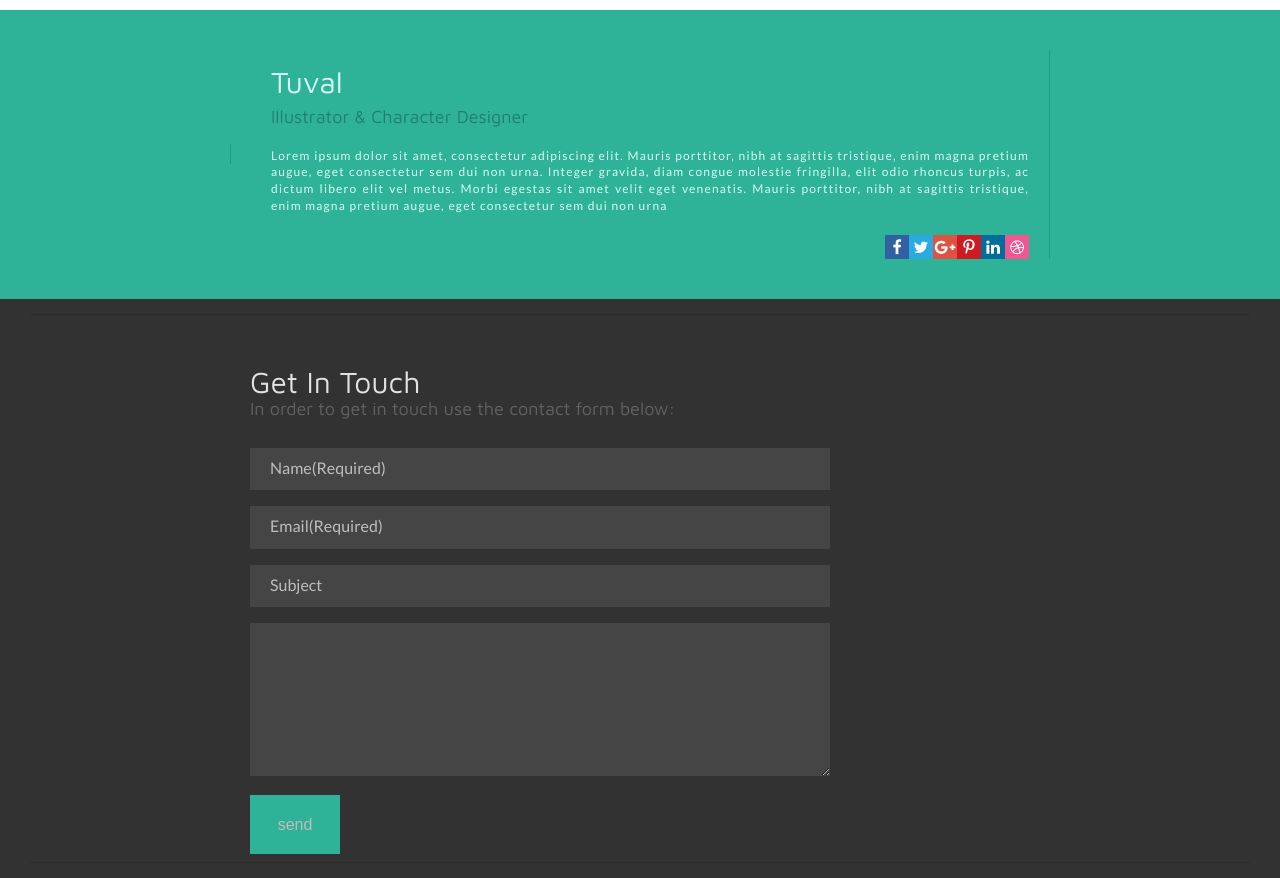
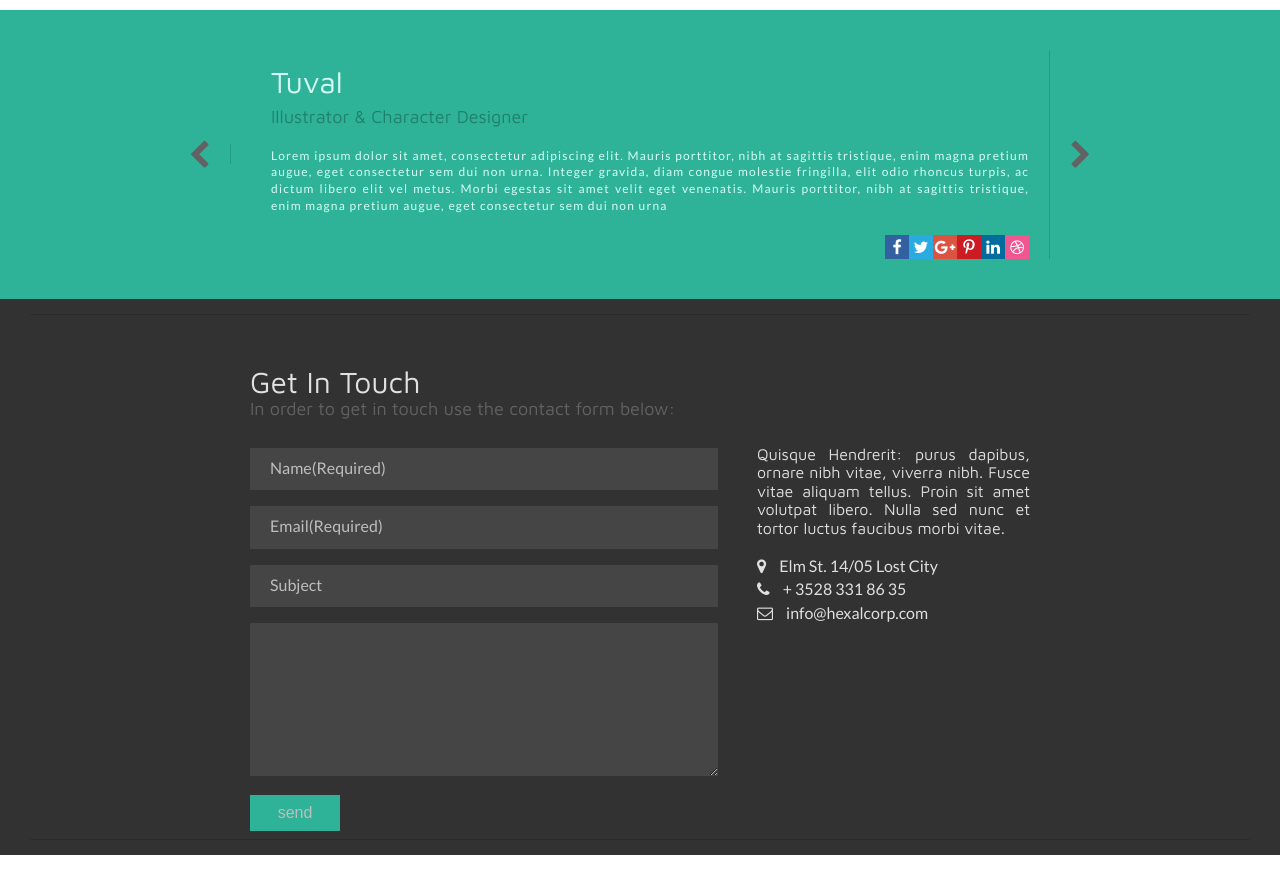
Before and after one commit to tuval1/sprint2, a website: page index.html in a window 1280 px wide. Shown: the part 520-1398 px from the top of the page. After the commit the page ends 1375 px from the top, so only its background shows below. Drawn offline with nearby package versions, Linux system fonts and the light colour scheme.

Commit message:
carusale start

```diff
--- a/index.html
+++ b/index.html
@@ -18,7 +18,7 @@
         <a href="">Sometext</a>
         <a href="">Contacts</a>
     </nav>
-
+    <div class="header-triangle"></div>
 </header>
 <div class="container">
     <!--thumb list-->
@@ -26,7 +26,8 @@
     </div>
     <!--thumb list end-->
 </div>
-<div class="team flex justify-center">
+<div class="team flex justify-center align-center">
+    <a href="" class="btn-left"><i class="fa fa-chevron-left" aria-hidden="true"></i></a>
     <div class="team-content flex justify-center space-between align-center">
         <div class="team-hex flex justify-center align-center" id="hex">
             <img src="assets/img/smith.png" alt="">
@@ -51,14 +52,16 @@
             </ul>
         </div>
     </div>
+    <a href="" class="btn-right"><i class="fa fa-chevron-right" aria-hidden="true"></i></a>
 </div>
 <footer>
     <div class="cont">
         <div class="inner-container">
             <h4>Get In Touch</h4>
             <p>In order to get in touch use the contact form below:</p>
+            <div class="content flex justify-center space-between">
                 <div class="footer-form">
-                <form action="">
+                    <form class="" action="">
                         <label for="name">
                             <input type="text" id="name" placeholder="Name(Required)">
                         </label><br>
@@ -75,10 +78,29 @@
                         <input class="btn" type="submit" value="send">
                     </form>
                 </div>
-            <div class="footer-content"></div>
+                <div class="footer-content">
+                    <p>
+                        Quisque Hendrerit: purus dapibus, ornare nibh vitae, viverra nibh. Fusce vitae aliquam tellus.
+                        Proin sit amet volutpat libero. Nulla sed nunc et tortor luctus faucibus morbi vitae.
+                    </p>
+                    <div class="address">
+                        <i class="fa fa-map-marker" aria-hidden="true"></i>
+                        <span class="">Elm St. 14/05 Lost City</span><br>
+                    </div>
+                    <div class="tel">
+                        <i class="fa fa-phone" aria-hidden="true"></i>
+                        <span class="">+ 3528 331 86 35 </span><br>
+                    </div>
+                    <div class="email">
+                        <i class="fa fa-envelope-o" aria-hidden="true"></i>
+                        <span class="email">info@hexalcorp.com</span>
+                    </div>
+                </div>
+            </div>
         </div>
     </div>
 </footer>
+<script src="assets/lib/jquery-3.2.1.min.js"></script>
 <script src="js/script.js"></script>
 </body>
 
--- a/js/script.js
+++ b/js/script.js
@@ -44,6 +44,8 @@ function startGenImg(el, idx) {
     console.log('Start gen', idx);
 }
 
+
+
 var el = document.querySelector('#hex');
 var div = createHex(gImgs[0]);
 el.append(div);
--- a/scss/_footer.scss
+++ b/scss/_footer.scss
@@ -24,16 +24,17 @@ footer {
       }
 
       p {
-        margin: 0;
+        margin: 0 0 20px 0;
         padding: 0;
         font-family: var(--secondary-font), sans-serif;
         font-size: 18px;
-        margin-bottom: 20px;
       }
+
+      .content {
 
         .footer-form {
 
-        width: 580px;
+          width: 60%;
 
           form {
 
@@ -56,9 +57,31 @@ footer {
 
             .btn {
               width: 90px;
-            line-height: 35px;
+              line-height: 20px;
               background-color: #2eb398;
+              box-sizing: border-box;
+              padding: 8px 0;
 
+            }
+          }
+        }
+
+        .footer-content {
+          width: 35%;
+          text-align: justify;
+          color: #e0e0e0;
+
+          p {
+            padding-top: 5px;
+            font-size: 16px;
+          }
+
+          div {
+            margin-bottom: 5px;
+          }
+
+          i {
+            margin-right: 10px;
           }
         }
       }
--- a/scss/_header.scss
+++ b/scss/_header.scss
@@ -28,8 +28,12 @@ header {
   }
 }
 
-.header-triangle {
-  position: absolute;
-  left: 45.7%;
-  top: 60px;
-}
+//.header-triangle {
+//  width: 60px;
+//  height: 60px;
+//  background-color: #323232;
+//  transform: rotate(45deg);
+//  position: absolute;
+//  left: 45.7%;
+//  top: 60px;
+//}
--- a/scss/_team.scss
+++ b/scss/_team.scss
@@ -3,6 +3,11 @@
   margin-top: 50px;
   padding: 40px;
   background-color: #2eb398;
+
+  .btn-left, .btn-right {
+    margin: 0 20px;
+    font-size: 30px;
+  }
 
   .team-content {
     width: 820px;
```
Also changed, not shown: dist/style.css. Lines whose indentation alone changed are shown as unchanged.
